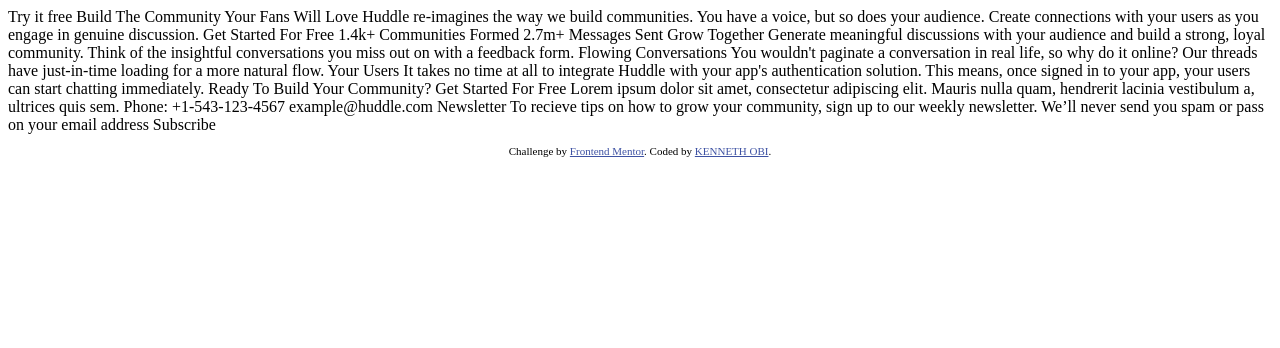
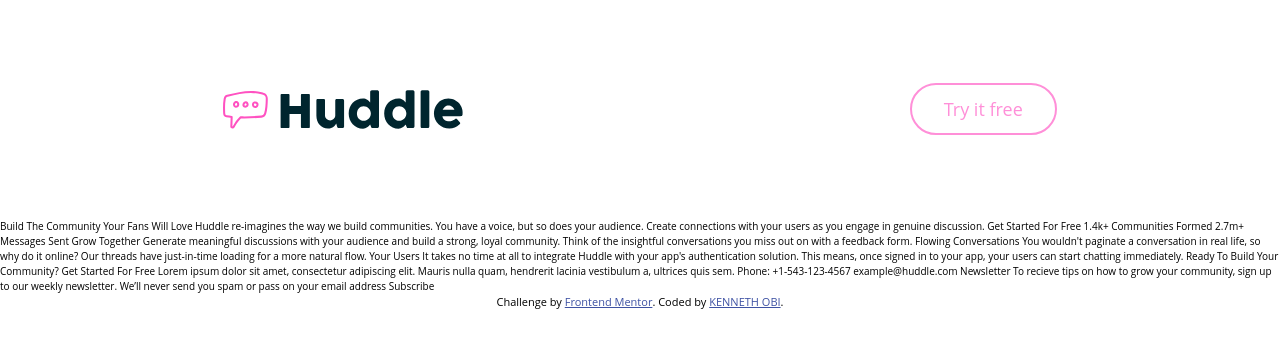
Before and after one commit to kennyoungC/huddle-landing-page-with-curved-sections-master, a plain HTML site: page index.html in a window 1280 px wide. Drawn offline with Linux system fonts and the light colour scheme.

Commit message:
commit
header/nav bar implemented

```diff
--- a/index.html
+++ b/index.html
@@ -10,6 +10,10 @@
       type="image/png"
       sizes="32x32"
       href="./images/favicon-32x32.png"
+    />
+    <link
+      href="https://fonts.googleapis.com/css2?family=Inter:wght@400;500;700&family=Rubik:wght@400;500;600;700&display=swap"
+      rel="stylesheet"
     />
 
     <title>Frontend Mentor | Huddle landing page with curved sections</title>
@@ -27,11 +31,17 @@
     </style>
   </head>
   <body>
-    Try it free Build The Community Your Fans Will Love Huddle re-imagines the
-    way we build communities. You have a voice, but so does your audience.
-    Create connections with your users as you engage in genuine discussion. Get
-    Started For Free 1.4k+ Communities Formed 2.7m+ Messages Sent Grow Together
-    Generate meaningful discussions with your audience and build a strong, loyal
+    <header class="header">
+      <nav class="nav-bar">
+        <img src="images/logo.svg" alt="company's logo" />
+        <div><a class="nav-link" href="#">Try it free</a></div>
+      </nav>
+    </header>
+    Build The Community Your Fans Will Love Huddle re-imagines the way we build
+    communities. You have a voice, but so does your audience. Create connections
+    with your users as you engage in genuine discussion. Get Started For Free
+    1.4k+ Communities Formed 2.7m+ Messages Sent Grow Together Generate
+    meaningful discussions with your audience and build a strong, loyal
     community. Think of the insightful conversations you miss out on with a
     feedback form. Flowing Conversations You wouldn't paginate a conversation in
     real life, so why do it online? Our threads have just-in-time loading for a
--- a/style.css
+++ b/style.css
@@ -0,0 +1,44 @@
+* {
+  padding: 0;
+  margin: 0;
+  box-sizing: border-box;
+}
+
+html {
+  /* font-size: 10px;
+  10px / 16px = 0.625 = 62.5%
+  percentage of user's browser font-size setting */
+  font-size: 62.5%;
+
+  /* Only works if there is nothing absolutely positioned in relation to the body */
+  /* overflow-x: hidden; */
+
+  /* does not work on safari*/
+  /* scroll-behavior: smooth; */
+}
+
+body {
+  font-family: "Open Sans", sans-serif;
+  font-weight: 400;
+  line-height: 1.5;
+}
+.header {
+  max-width: 140rem;
+  margin: 9rem auto;
+}
+.nav-bar {
+  display: flex;
+  align-items: center;
+  justify-content: space-around;
+}
+.nav-link {
+  font-size: 1.8rem;
+  text-decoration: none;
+  color: hsl(321, 100%, 78%);
+  border: 0.2rem solid hsl(321, 100%, 78%);
+  padding: 1.2rem 3.2rem;
+  border-radius: 4rem;
+}
+.nav-link:hover {
+  box-shadow: 0 0.9rem 0.9rem rgba(0, 0, 0, 0.07);
+}
```
